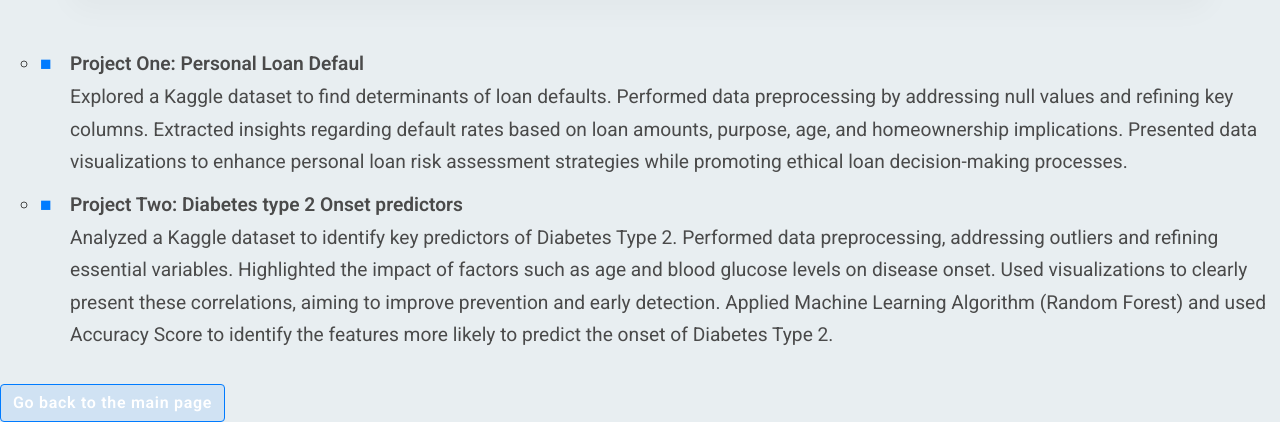
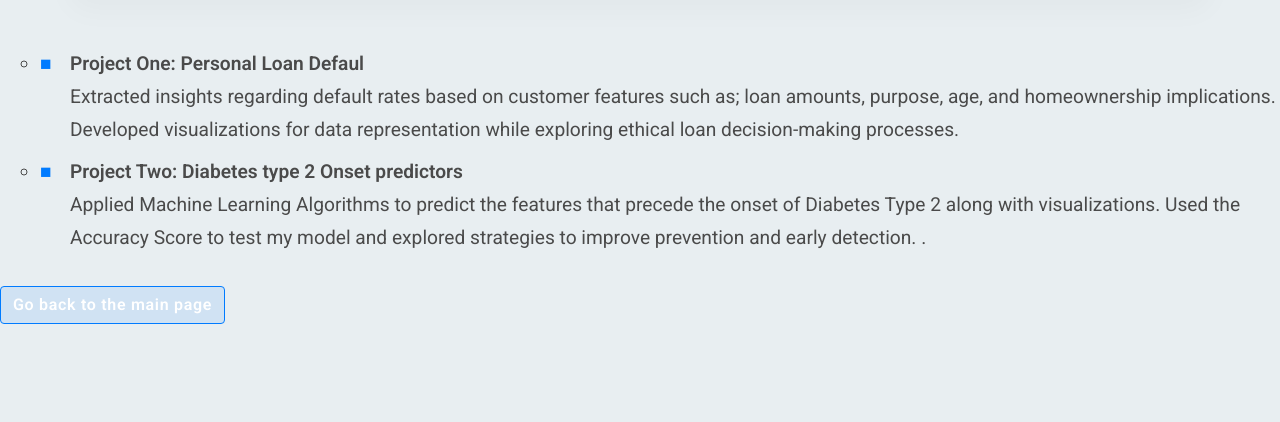
Before and after one commit to jerry327755/datasciencepersonalwebpage.github.io, a plain HTML site: page introduction.html in a window 1280 px wide. Shown: the part 1233-1655 px from the top of the page. After the commit the page ends 1557 px from the top, so only its background shows below. Drawn offline with nearby package versions, Linux system fonts and the light colour scheme.

Commit message:
Update introduction.html

```diff
--- a/introduction.html
+++ b/introduction.html
@@ -153,11 +153,11 @@ p.lead {
 <ul>
     <li>
         <strong>Project One: Personal Loan Defaul</strong>
-        <p>Explored a Kaggle dataset to find determinants of loan defaults. Performed data preprocessing by addressing null values and refining key columns. Extracted insights regarding default rates based on loan amounts, purpose, age, and homeownership implications. Presented data visualizations to enhance personal loan risk assessment strategies while promoting ethical loan decision-making processes.</p>
+        <p>Extracted insights regarding default rates based on customer features such as; loan amounts, purpose, age, and homeownership implications. Developed visualizations for data representation while exploring ethical loan decision-making processes.</p>
     </li>
     <li>
         <strong>Project Two: Diabetes type 2 Onset predictors</strong>
-        <p>Analyzed a Kaggle dataset to identify key predictors of Diabetes Type 2. Performed data preprocessing, addressing outliers and refining essential variables. Highlighted the impact of factors such as age and blood glucose levels on disease onset. Used visualizations to clearly present these correlations, aiming to improve prevention and early detection. Applied Machine Learning Algorithm (Random Forest) and used Accuracy Score to identify the features more likely to predict the onset of Diabetes Type 2.</p>
+        <p>Applied Machine Learning Algorithms to predict the features that precede the onset of Diabetes Type 2 along with visualizations. Used the Accuracy Score to test my model and explored strategies to improve prevention and early detection. .</p>
     </li>
 </ul>
 
```
